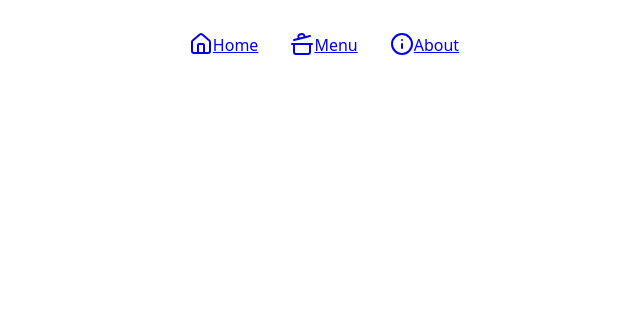
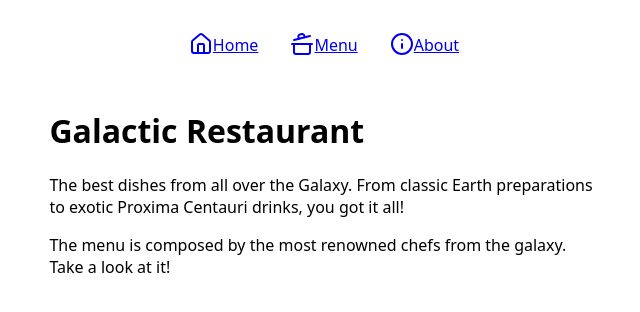
Before and after one commit to max-ldx/odin-restaurant-page, a website built with webpack: page src/template.html in a window 1280 px wide. Shown: the whole page, without its empty margins (316-956 px from the left). Built offline with nearby package versions, Linux system fonts and the light colour scheme.

Commit message:
feat: add homepage

```diff
--- a/src/home.js
+++ b/src/home.js
@@ -0,0 +1,17 @@
+export { displayHomePage };
+
+function displayHomePage() {
+    const contentElement = document.querySelector('#content');
+
+    const restaurantNameElement = document.createElement('h1');
+    restaurantNameElement.textContent = 'Galactic Restaurant';
+    contentElement.appendChild(restaurantNameElement);
+
+    const restaurantDescriptionElement = document.createElement('p');
+    restaurantDescriptionElement.textContent = 'The best dishes from all over the Galaxy. From classic Earth preparations to exotic Proxima Centauri drinks, you got it all!';
+    contentElement.appendChild(restaurantDescriptionElement);
+
+    const menuDescriptionElement = document.createElement('p');
+    menuDescriptionElement.textContent = 'The menu is composed by the most renowned chefs from the galaxy. Take a look at it!';
+    contentElement.appendChild(menuDescriptionElement);
+}
--- a/src/index.js
+++ b/src/index.js
@@ -1,5 +1,5 @@
 import './style.css';
+import { displayHomePage } from './home';
 
- lucide.createIcons();
-
-console.log('Hello World!');
+lucide.createIcons();
+displayHomePage();
--- a/src/style.css
+++ b/src/style.css
@@ -34,3 +34,8 @@ nav {
         align-items: end;
     }
 }
+
+p {
+    max-width: 60ch;
+    text-wrap: pretty;
+}
--- a/src/template.html
+++ b/src/template.html
@@ -32,8 +32,8 @@
                 </li>
             </ul>
         </nav>
-        <div id="content"></div>
     </header>
+    <div id="content"></div>
 </body>
 
 </html>
```
